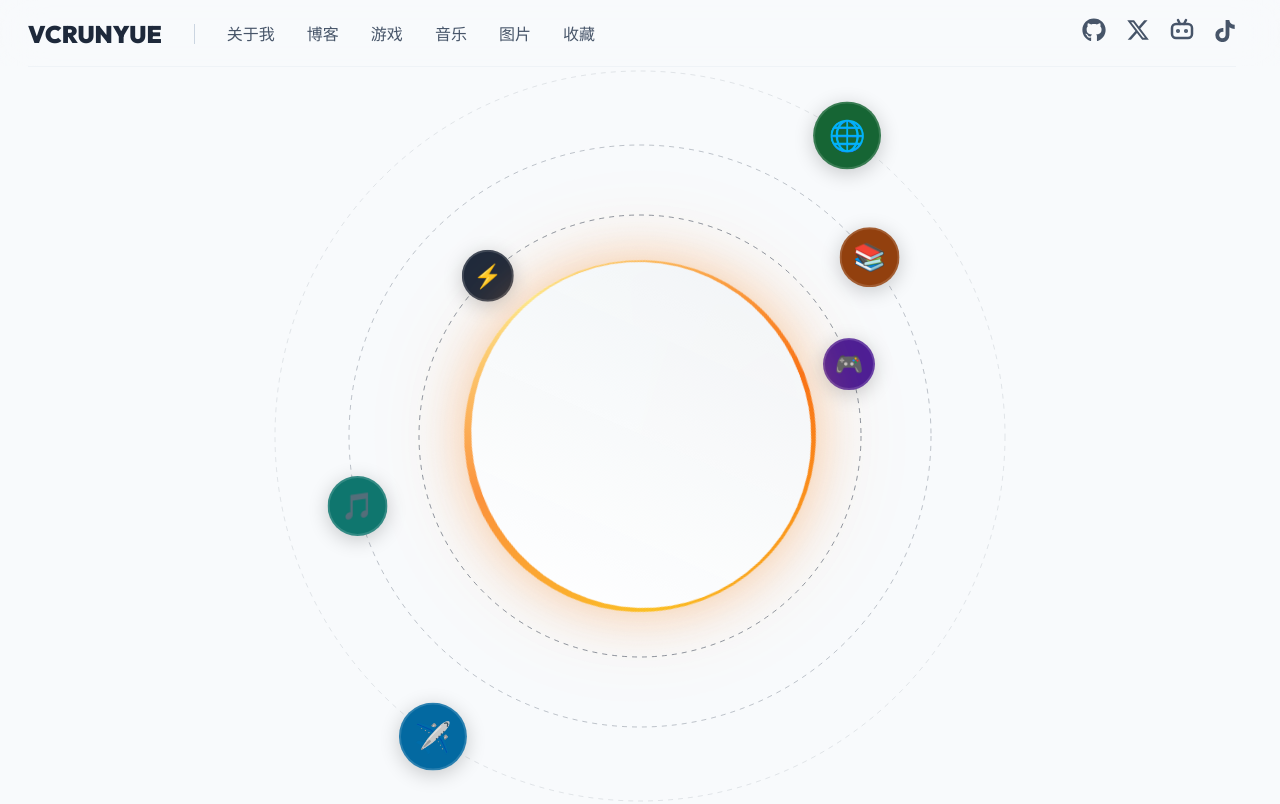
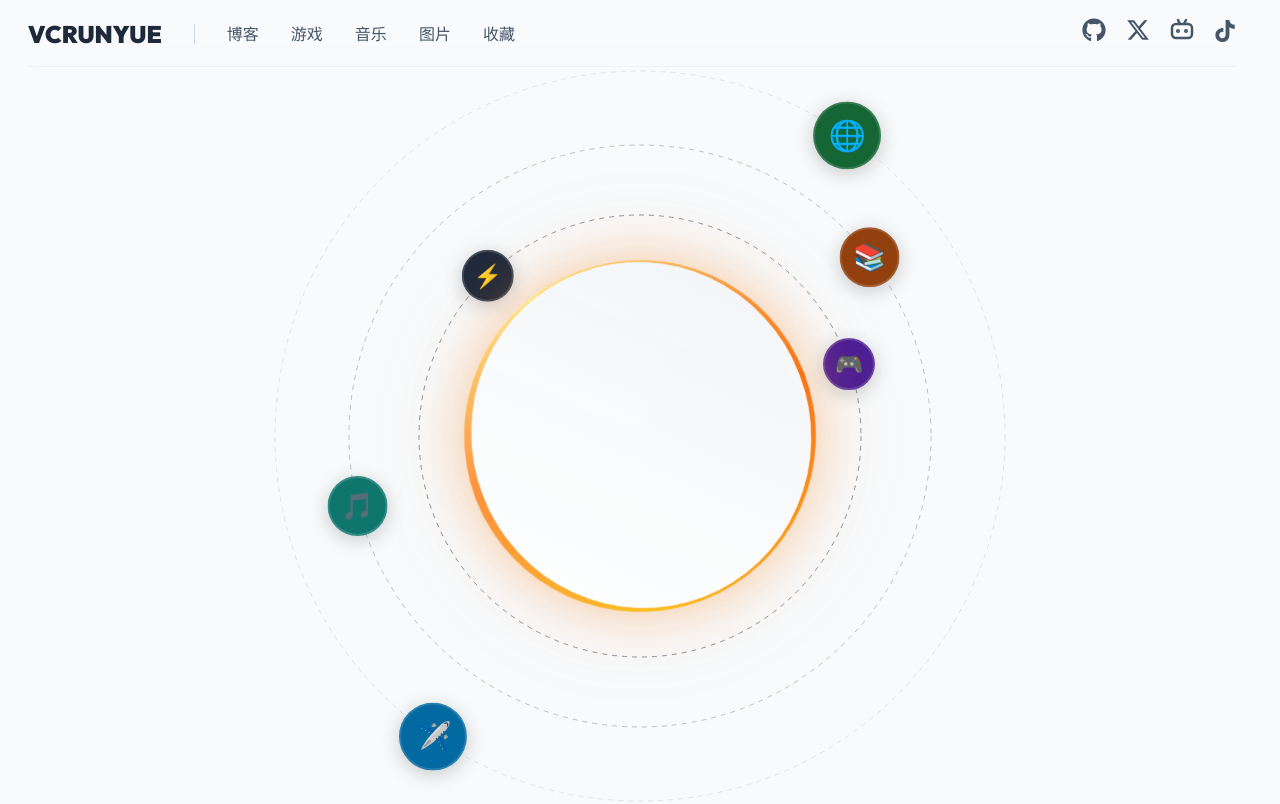
Before and after one commit to vcruntimeyue-jpg/my-website, a Next.js app: page / in a window 1280 px wide. Shown: the top 804 px of the page. Built offline with nearby package versions, Linux system fonts and the light colour scheme.

Commit message:
remove about link from navbar

```diff
--- a/app/content/siteContent.js
+++ b/app/content/siteContent.js
@@ -37,7 +37,6 @@ export const siteContent = {
     },
   ],
   navLinks: [
-    { label: "关于我", href: "#home" },
     { label: "博客", href: "#blog" },
     { label: "游戏", href: "#game" },
     { label: "音乐", href: "#music" },
```
